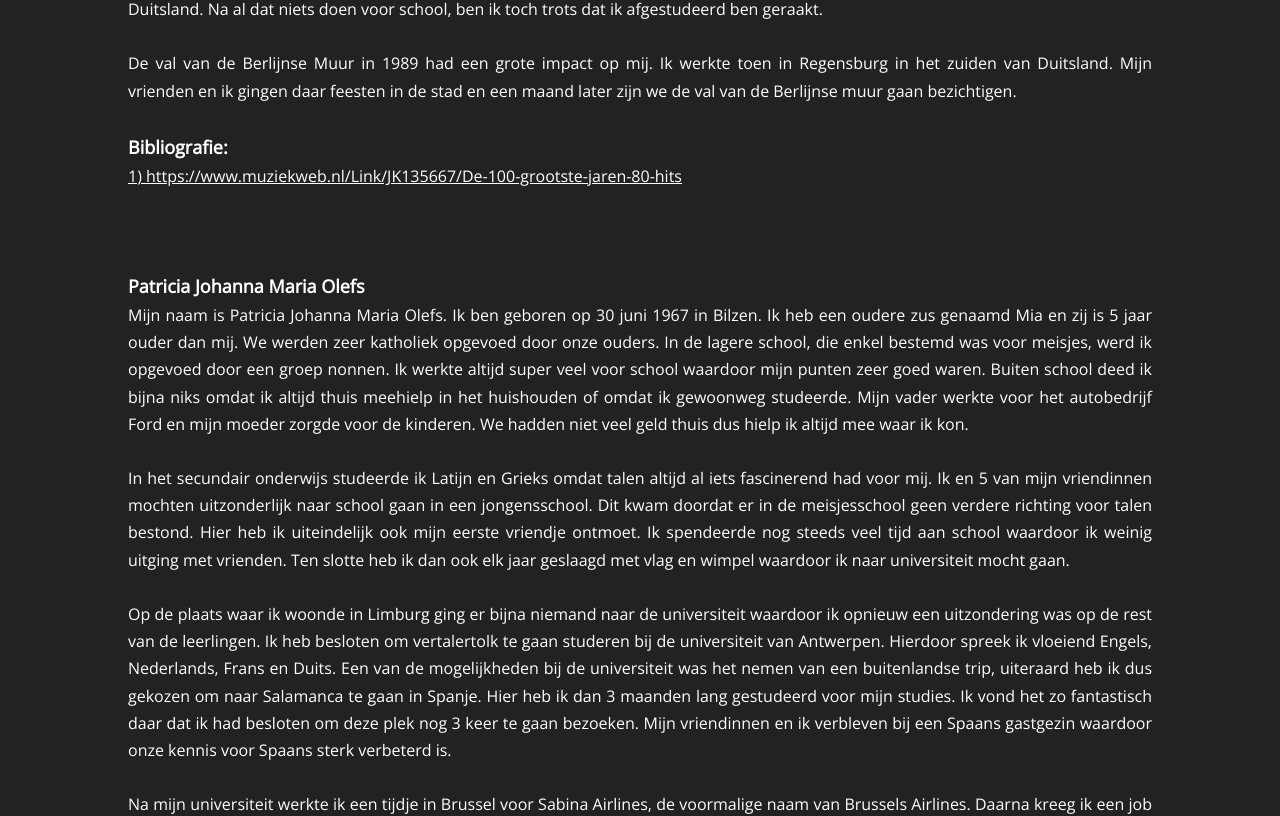
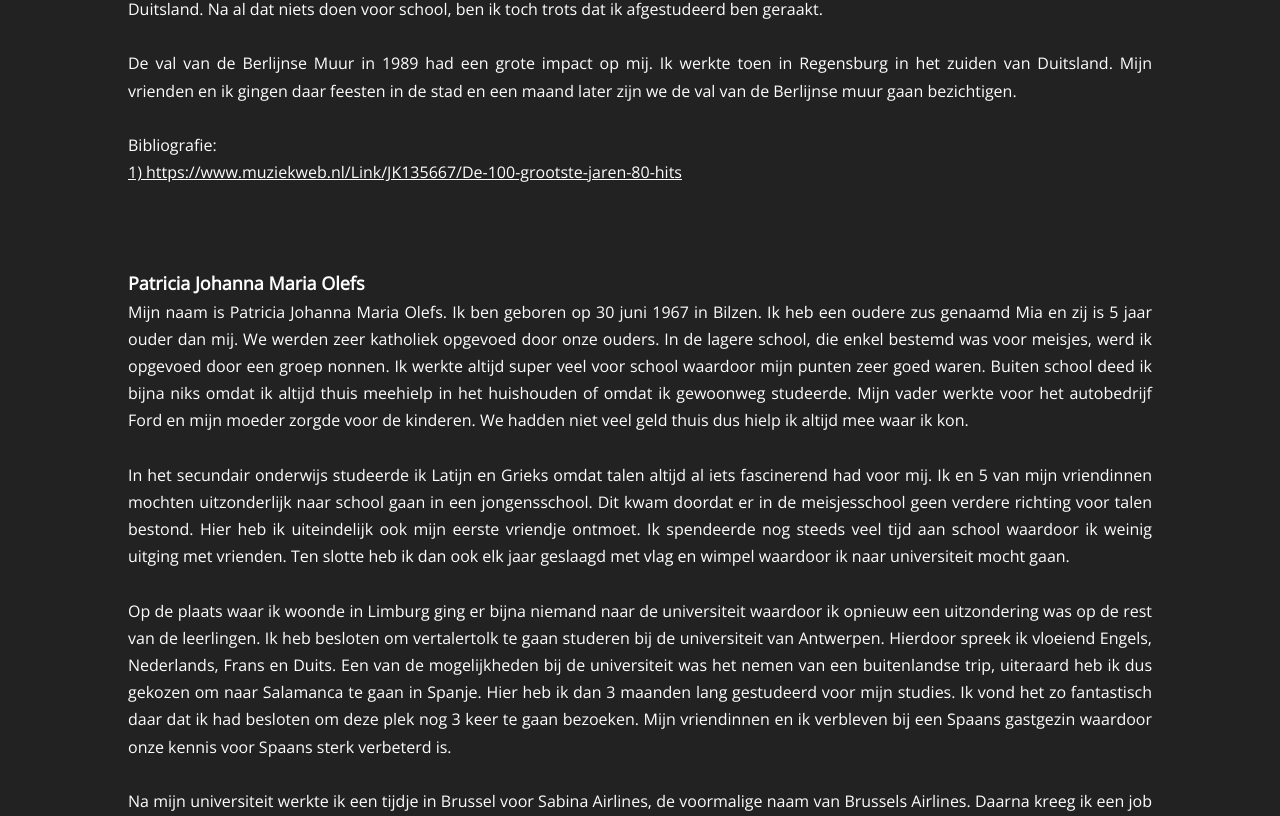
Before and after one commit to lorenzo3117/Examenopdracht-geschiedenis, a plain HTML site: page html/alexander.html in a window 1280 px wide. Shown: the part 1073-1889 px from the top of the page. Drawn offline with nearby package versions, Linux system fonts and the light colour scheme.

Commit message:
To do: oma en bronnen

```diff
--- a/html/alexander.html
+++ b/html/alexander.html
@@ -34,7 +34,7 @@
                       <br><br>
                       De val van de Berlijnse Muur in 1989 had een grote impact op mij. Ik werkte toen in Regensburg in het zuiden van Duitsland. Mijn vrienden en ik gingen daar feesten in de stad en een maand later zijn we de val van de Berlijnse muur gaan bezichtigen.
                       <br><br>
-                      <b>Bibliografie:</b>
+                      Bibliografie:
                       <br>
                       <a href="https://www.muziekweb.nl/Link/JK135667/De-100-grootste-jaren-80-hits " target="_blank">1) https://www.muziekweb.nl/Link/JK135667/De-100-grootste-jaren-80-hits </a>
                       <br><br><br><br>
@@ -58,7 +58,7 @@
                       <br><br>
                       Ik ben niet naar de universiteit geweest. In de plaats daarvan had ik besloten om meteen te gaan werken. Ik verhuisde terug naar Londen en werkte voor een kleine lokale nieuwsagentschap voor de eerste paar jaar. Uiteindelijk ben ik gaan werken voor de “Guardian” en schreef ik artikels voor hen voor 20 jaar lang.
                       <br><br>
-                      <b>Bibliografie:</b>
+                      Bibliografie:
                       <br>
                       <a href="https://www.gresham.ac.uk/lectures-and-events/replanning-london-after-the-second-world-war " target="_blank">1) https://www.gresham.ac.uk/lectures-and-events/replanning-london-after-the-second-world-war </a>
 
```
Also changed, not shown: html/niels.html (+3 -3 lines).
